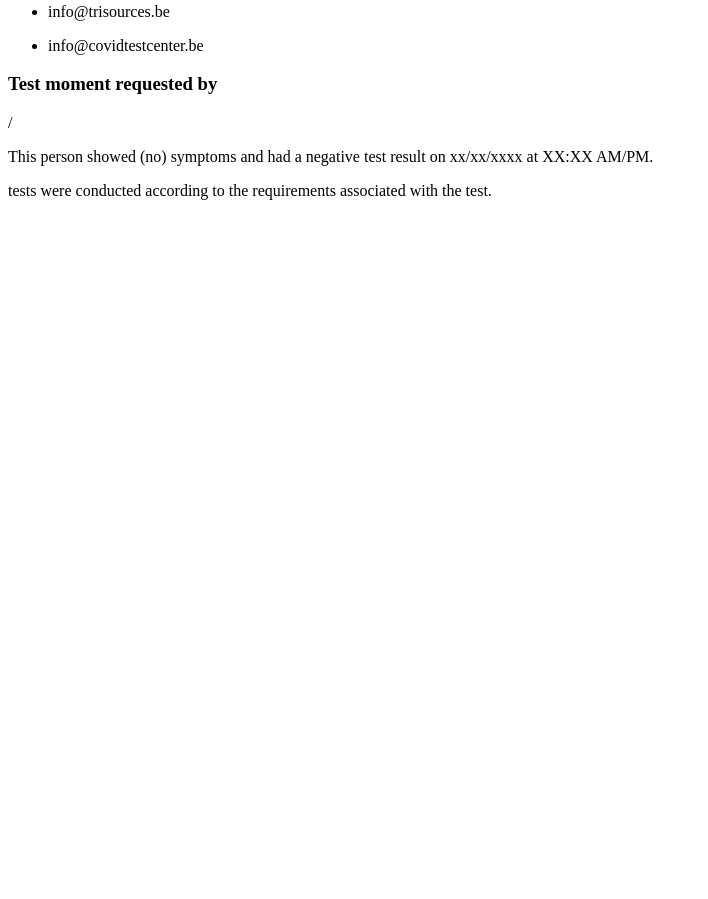
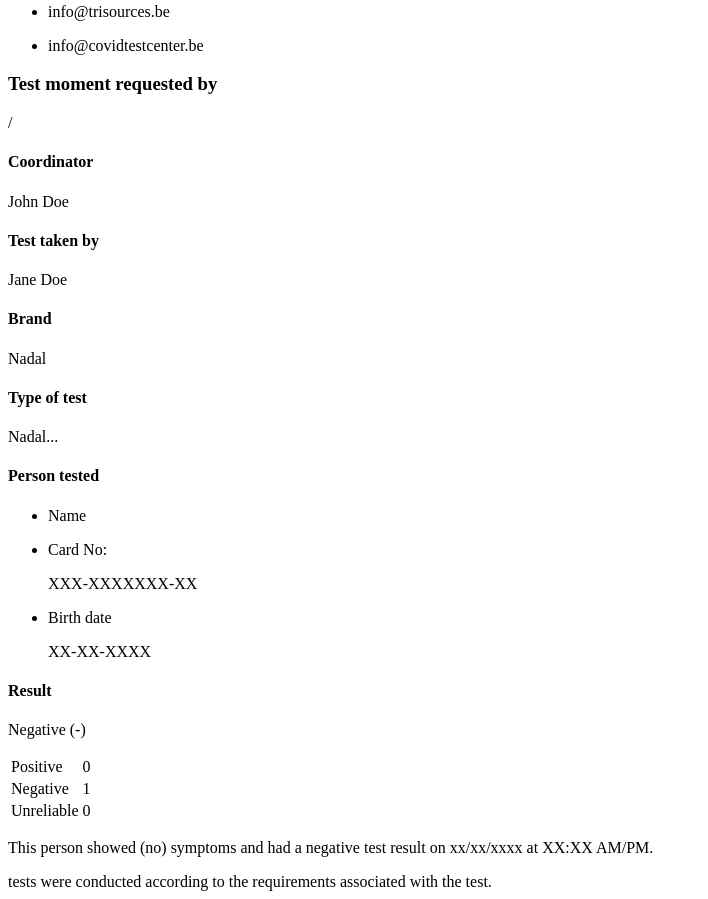
Before and after one commit to M4lucard/cert-template, a plain HTML site: page index.html in a window 1280 px wide. Shown: the part 289-1188 px from the top of the page, without its empty margins (0-708 px from the left). Before the commit the page ends 800 px from the top, so only its background shows below. Drawn offline with Linux system fonts and the light colour scheme.

Commit message:
base HTML done

```diff
--- a/index.html
+++ b/index.html
@@ -39,17 +39,51 @@
         <h3>Test moment requested by</h3>
         <p>/</p></div>
     <div>
-        <section></section>
-        <section></section>
+        <section><h4>Coordinator</h4>
+            <p>John Doe</p></section>
+        <section><h4>Test taken by</h4>
+            <p>Jane Doe</p></section>
     </div>
     <div>
-        <section></section>
-        <section></section>
-        <section></section>
-        <section></section>
+        <section><h4>Brand</h4>
+            <p>Nadal</p></section>
+        <section><h4>Type of test</h4>
+            <p>Nadal...</p></section>
+        <section><h4>Person tested</h4>
+            <ul>
+                <li>
+                    <p>Name</p>
+                </li>
+                <li>
+                    <p>Card No:</p>
+                    <p>XXX-XXXXXXX-XX</p>
+                </li>
+                <li>
+                    <p>Birth date</p>
+                    <p>XX-XX-XXXX</p>
+                </li>
+            </ul>
+        </section>
+        <section><h4>Result</h4>
+            <p>Negative (-)</p></section>
     </div>
-    <div></div>
-    <div id="result"><p>This person showed (no) symptoms and had a negative test result on xx/xx/xxxx at XX:XX
+    <div>
+        <table>
+            <tr>
+                <td>Positive</td>
+                <td>0</td>
+            </tr>
+            <tr>
+                <td>Negative</td>
+                <td>1</td>
+            </tr>
+            <tr>
+                <td>Unreliable</td>
+                <td>0</td>
+            </tr>
+        </table>
+    </div>
+    <div><p>This person showed (no) symptoms and had a negative test result on xx/xx/xxxx at XX:XX
         AM/PM.</p></div>
     <footer>tests were conducted according to the requirements associated with the test.</footer>
 </main>
```
